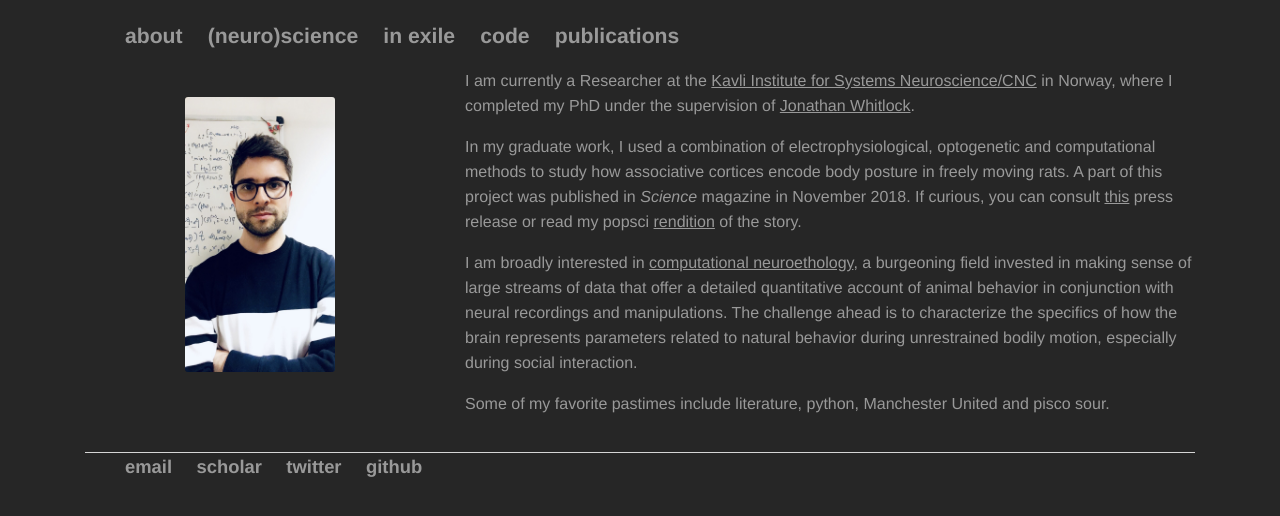
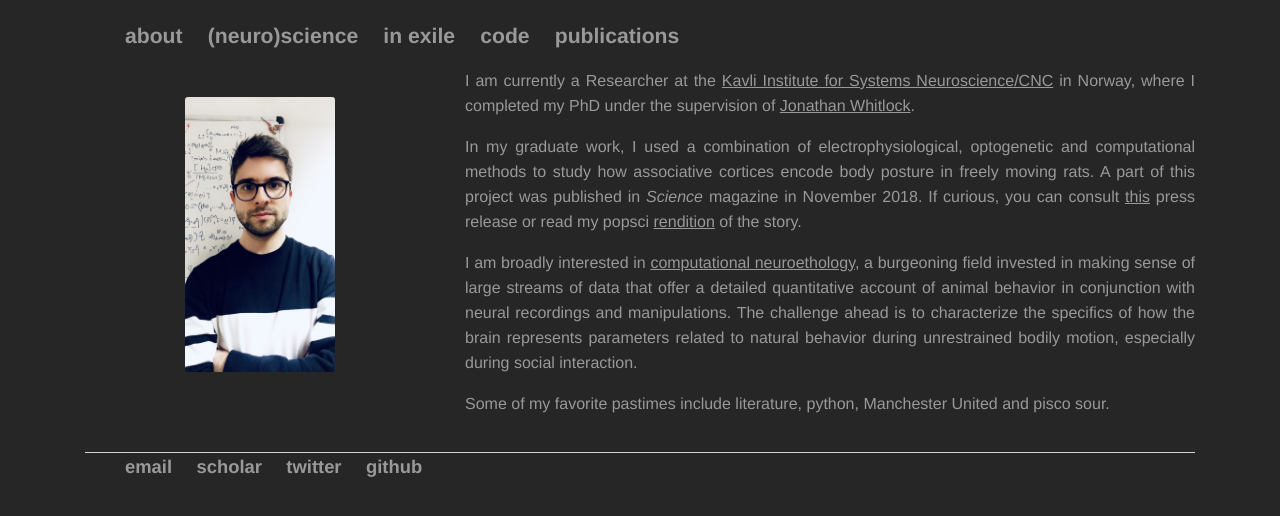
Before and after one commit to bartulem/bartulem.github.io, a Jekyll site: the page built from about/index.html, in a window 1280 px wide. Shown: the top 516 px of the page. Built offline with Jekyll 4.4.1, drawn with Linux system fonts in a browser that asks for light colours.

Commit message:
Update main.css

```diff
--- a/css/main.css
+++ b/css/main.css
@@ -38,6 +38,7 @@ ul.posts li { list-style: none;}
 .jumbotron { margin: 80px 0; }
 .jumbotron h1 { font-size: 72px; line-height: 1; }
 .jumbotron .btn { font-size: 21px; padding: 14px 24px; }
+p { font-family:'Helvetica', 'HelveticaNeue', 'Arial', 'Sans-Serif'; font-style: normal; font-size: 16px; line-height: 25px; text-align: justify; text-justify: inter-word; }
 .marketing p { font-family: 'Helvetica', 'HelveticaNeue', 'Arial', 'Sans-Serif'; font-size: 16px; line-height: 25px; color: #999999; }
 .marketing p a { font-family: 'Helvetica', 'HelveticaNeue', 'Arial', 'Sans-Serif'; font-size: 16px; text-decoration: none; color: #999999; }
 .marketing p.lead { font-family: 'Helvetica', 'HelveticaNeue', 'Arial', 'Sans-Serif'; font-size: 16px; line-height: 30px; }
```
